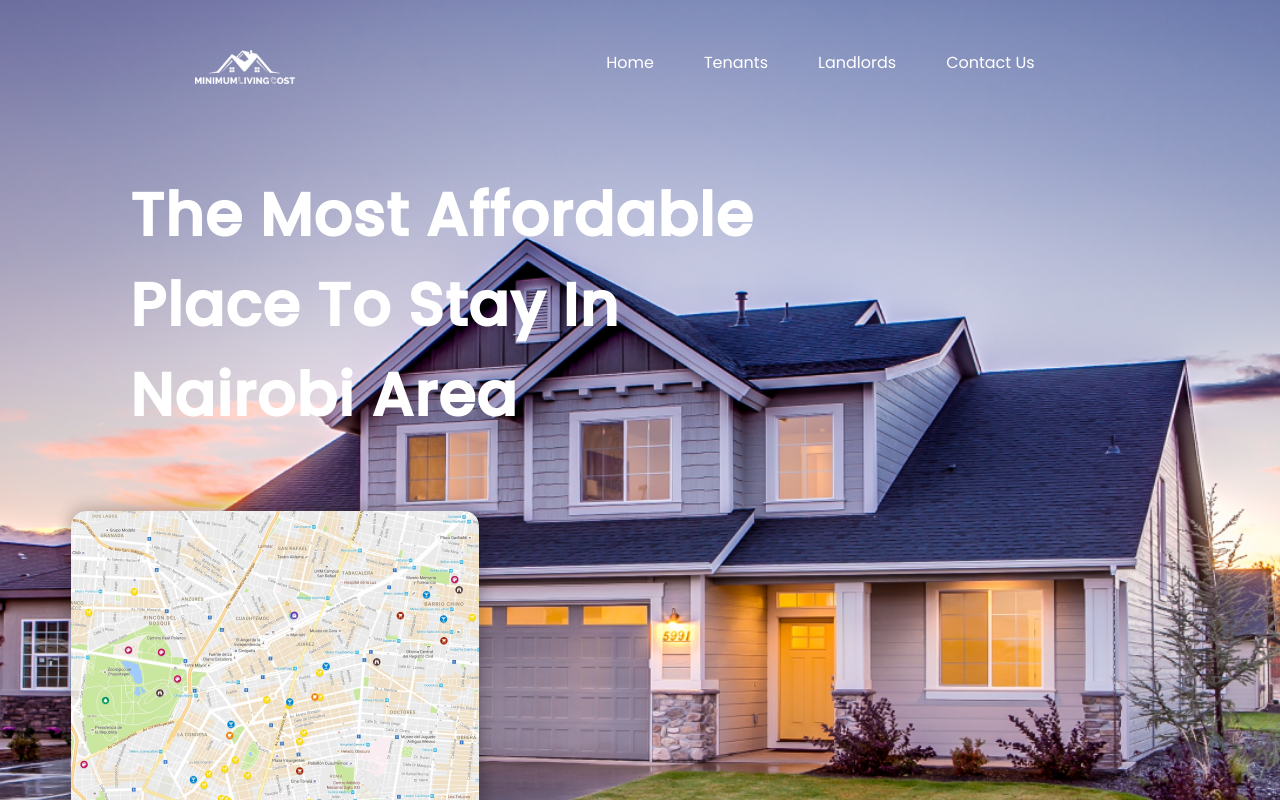
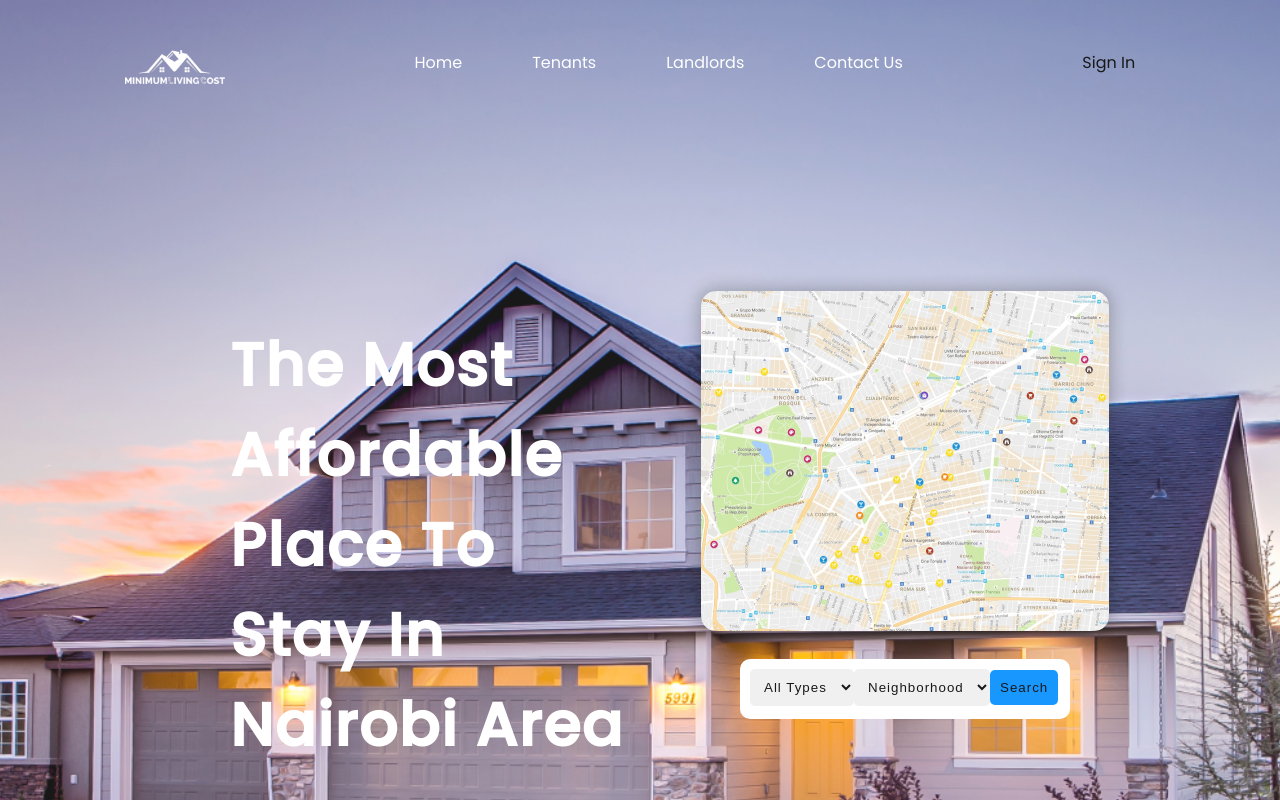
Before and after one commit to mairura/rentalProperty, a React (Create React App) app: page / in a window 1280 px wide. Shown: the top 800 px of the page. Built offline with nearby package versions, Linux system fonts and the light colour scheme.

Commit message:
Home Page Desc

```diff
--- a/package.json
+++ b/package.json
@@ -3,9 +3,14 @@
   "version": "0.1.0",
   "private": true,
   "dependencies": {
+    "@fortawesome/fontawesome-svg-core": "^6.2.1",
+    "@fortawesome/free-regular-svg-icons": "^6.2.1",
+    "@fortawesome/free-solid-svg-icons": "^6.2.1",
+    "@fortawesome/react-fontawesome": "^0.2.0",
     "@testing-library/jest-dom": "^5.16.5",
     "@testing-library/react": "^13.4.0",
     "@testing-library/user-event": "^13.5.0",
+    "babel-plugin-macros": "^3.1.0",
     "react": "^18.2.0",
     "react-dom": "^18.2.0",
     "react-router-dom": "^6.7.0",
--- a/src/Components/Home/Home.jsx
+++ b/src/Components/Home/Home.jsx
@@ -3,6 +3,7 @@ import "./home.css";
 import map from "../../Assets/map.png";
 import { Link } from "react-router-dom";
 import logo from "../../Assets/logo.png";
+import { FontAwesomeIcon } from "@fortawesome/react-fontawesome";
 
 const Home = () => {
   return (
@@ -34,8 +35,10 @@ const Home = () => {
               </Link>
             </li>
           </ul>
+          <p>Sign In</p>
         </nav>
       </div>
+      <div className="home_page">
         <div className="home_desc">
           <h1>
             The Most Affordable <br /> Place To Stay In <br />
@@ -44,6 +47,26 @@ const Home = () => {
         </div>
         <div className="map">
           <img src={map} alt="map" />
+          <form>
+            <div className="location_box">
+              <select name="rooms" id="rooms">
+                <option value="">All Types</option>
+                <option value="1BR">1BR</option>
+                <option value="2BR">2BR</option>
+                <option value="3BR">3BR</option>
+              </select>
+              <select name="house" id="house">
+                <option value="">Neighborhood</option>
+                <option value="Kilimani">Kilimani</option>
+                <option value="Rongai">Rongai</option>
+                <option value="Kasarani">Kasarani</option>
+                <option value="Kahawa">Kahawa</option>
+              </select>
+              <input type="submit" value="Search" />
+              {/* <FontAwesomeIcon icon="fa-sharp fa-solid fa-magnifying-glass" /> */}
+            </div>
+          </form>
+        </div>
       </div>
     </div>
   );
--- a/src/Components/Home/home.css
+++ b/src/Components/Home/home.css
@@ -15,7 +15,7 @@
     flex-direction: row;
   }
   nav li{
-    padding-left: 20px;
+    padding-left: 40px;
     cursor: pointer;
     margin-right: 30px;
   }
@@ -31,16 +31,41 @@
     background-size: cover;
     background-repeat: no-repeat;
     background-position: center;
-    /* display: flex; */
-    /* justify-content: space-between; */
     padding: 50px;
+    opacity: 0.9;
+}
+.home_page{
+    display: flex;
+    justify-content: space-between;
+    padding: 150px 100px;
 }
 .home_desc{
     color: #fff;
     padding: 50px;
 }
-.home_desc h1 {
+.home_desc h1{
     font-size: 60px;
-    letter-spacing: 1px;
+    letter-spacing: 1.5px;
     padding-left: 30px;
 }
+.location_box{
+    background-color: #fff;
+    border-radius: 10px;
+    height: 60px;
+    max-width: 330px;
+    padding: 10px;
+    margin: auto;
+}
+.location_box select, input{
+    padding: 10px;
+    border: 1px solid rgb(34, 32, 32);
+    border: none;
+    border-radius: 5px;
+    letter-spacing: 1px;
+}
+.location_box input{
+    background-color: rgb(0, 140, 255);
+}
+.location_box option{
+    letter-spacing: 2px;
+}
```
Also changed, not shown: 1 other file (tests, documents, lock files or other folders). Lines whose indentation alone changed are shown as unchanged.
